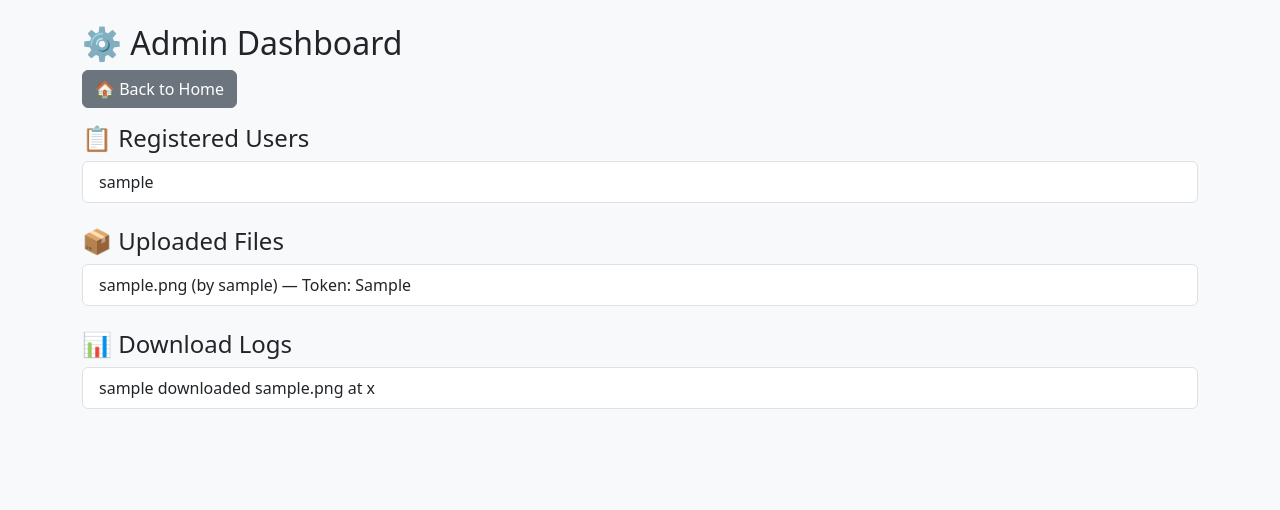
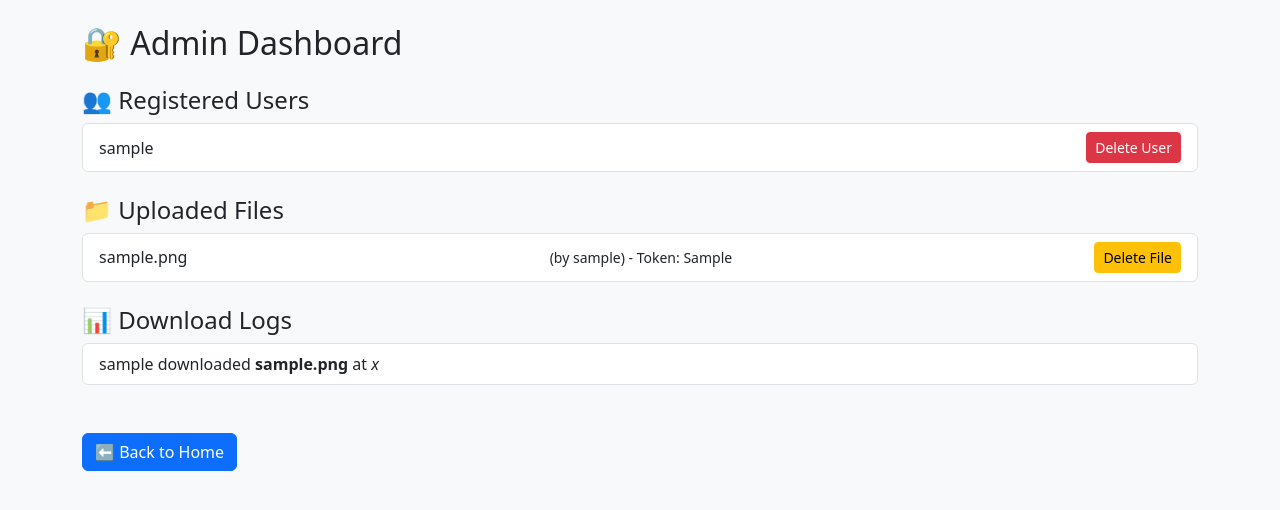
Before and after one commit to AJ3637/secure-file-sharing-app, a Flask app: page /admin in a window 1280 px wide. Shown: the top 510 px of the page. Run offline with Flask 3, Linux system fonts and the light colour scheme; the visitor is signed in with stand-in values (Sample User, id 1); tables that the repository leaves empty hold one stand-in row (values such as "Sample post").

Commit message:
Update admin.html

```diff
--- a/templates/admin.html
+++ b/templates/admin.html
@@ -2,37 +2,47 @@
 <html>
 <head>
     <title>Admin Dashboard</title>
-    <link href="https://cdn.jsdelivr.net/npm/bootstrap@5.3.0/dist/css/bootstrap.min.css" rel="stylesheet">
+    <link rel="stylesheet" href="https://cdn.jsdelivr.net/npm/bootstrap@5.3.2/dist/css/bootstrap.min.css">
 </head>
-<body class="bg-light">
-<div class="container mt-4">
-    <h2>⚙️ Admin Dashboard</h2>
-    <p><a href="/" class="btn btn-secondary">🏠 Back to Home</a></p>
+<body class="p-4 bg-light">
+    <div class="container">
+        <h2 class="mb-4">🔐 Admin Dashboard</h2>
 
-    <h4>📋 Registered Users</h4>
+        <h4>👥 Registered Users</h4>
         <ul class="list-group mb-4">
             {% for user in users %}
-        <li class="list-group-item">{{ user }}</li>
+            <li class="list-group-item d-flex justify-content-between align-items-center">
+                {{ user }}
+                <form action="{{ url_for('delete_user', username=user) }}" method="post" style="margin:0;">
+                    <button class="btn btn-danger btn-sm">Delete User</button>
+                </form>
+            </li>
             {% endfor %}
         </ul>
 
-    <h4>📦 Uploaded Files</h4>
+        <h4>📁 Uploaded Files</h4>
         <ul class="list-group mb-4">
-      {% for user, file, token in files %}
-        <li class="list-group-item">
-            {{ file }} (by {{ user }}) — Token: {{ token }}
+            {% for username, filename, token in files %}
+            <li class="list-group-item d-flex justify-content-between align-items-center">
+                {{ filename }} <small>(by {{ username }}) - Token: {{ token }}</small>
+                <form action="{{ url_for('delete_file', username=username, filename=filename) }}" method="post" style="margin:0;">
+                    <button class="btn btn-warning btn-sm">Delete File</button>
+                </form>
             </li>
             {% endfor %}
         </ul>
 
         <h4>📊 Download Logs</h4>
         <ul class="list-group">
-      {% for user, filename, timestamp in downloads %}
+            {% for username, filename, timestamp in downloads %}
             <li class="list-group-item">
-            {{ user }} downloaded {{ filename }} at {{ timestamp }}
+                {{ username }} downloaded <strong>{{ filename }}</strong> at <em>{{ timestamp }}</em>
             </li>
             {% endfor %}
         </ul>
+
+        <br>
+        <a href="/" class="btn btn-primary mt-4">⬅️ Back to Home</a>
     </div>
 </body>
 </html>
```
Lines whose indentation alone changed are shown as unchanged.
